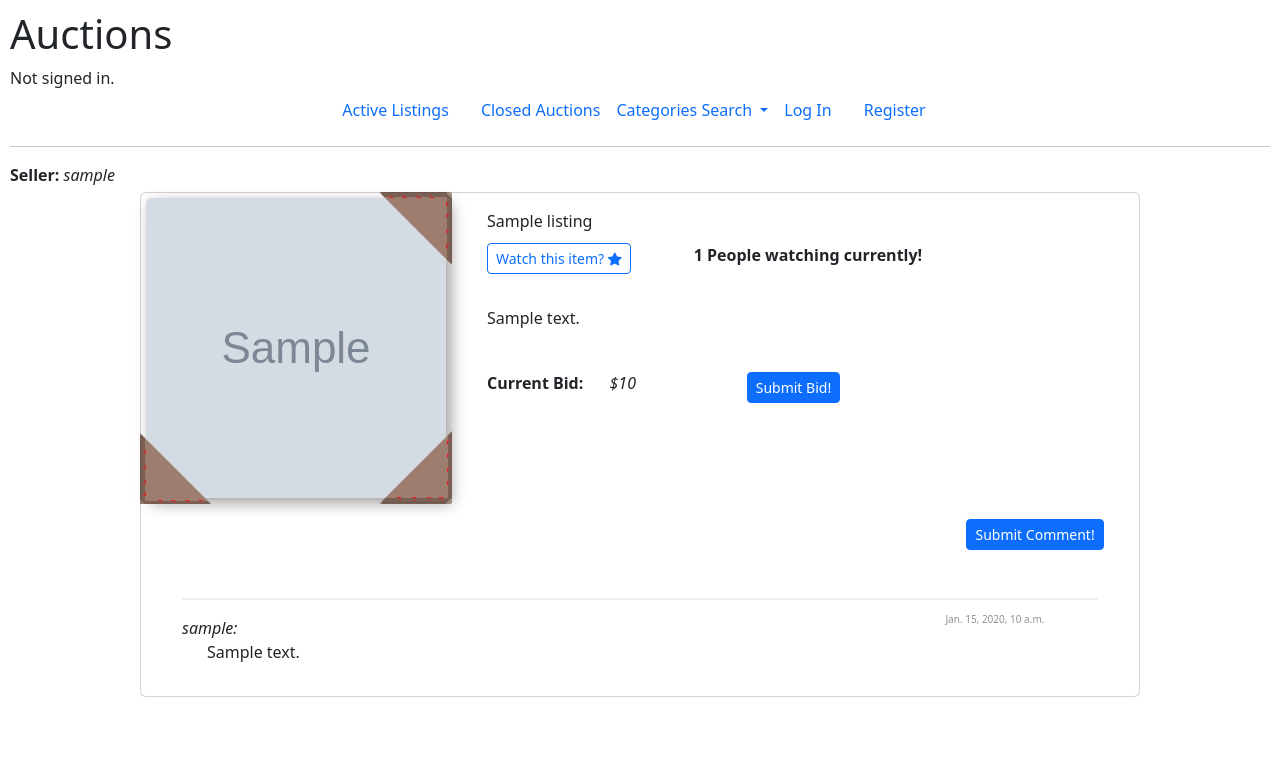
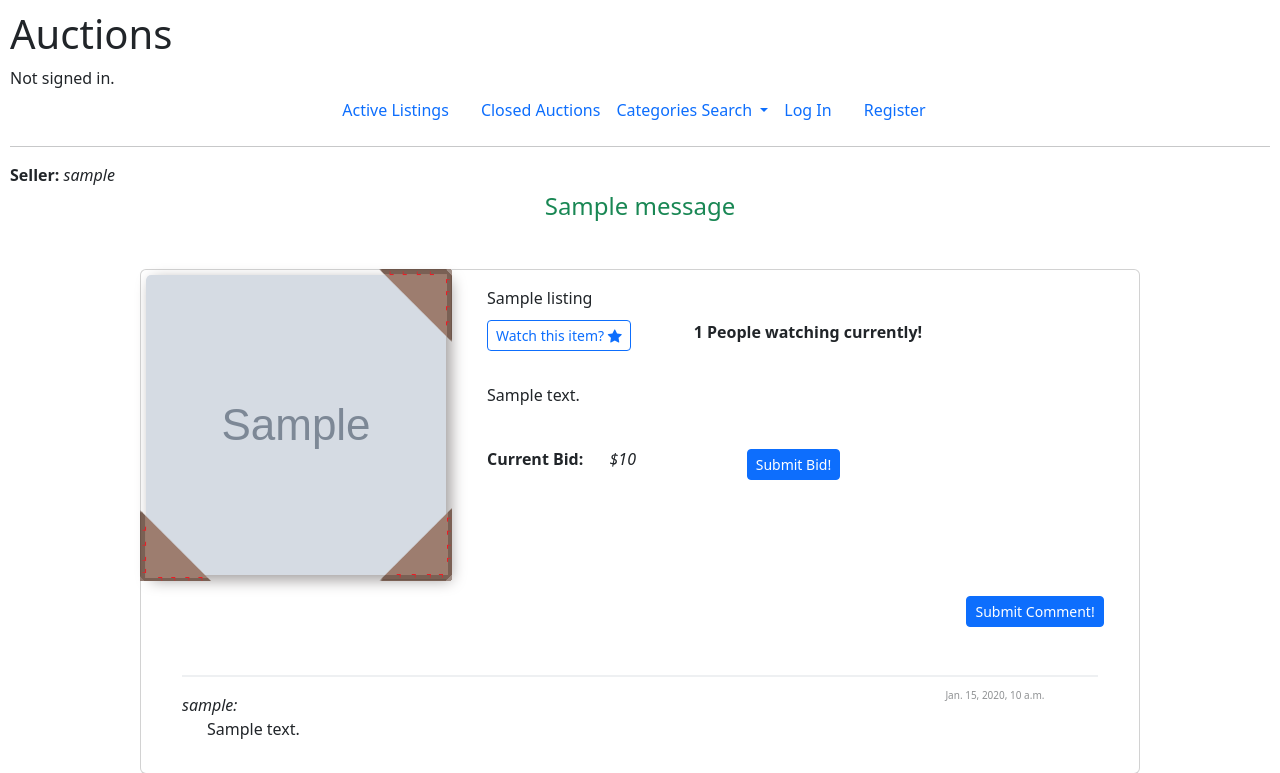
Before and after one commit to NearBee/Commerce, a Django app: page /listing/1 in a window 1280 px wide. Shown: the top 773 px of the page. Run offline with Django 3.2, Linux system fonts and the light colour scheme; tables that the repository leaves empty hold one stand-in row (values such as "Sample post"); grey boxes marked "Sample" are stand-in pictures; one stand-in notice (Sample message) is shown; some libraries are stand-ins or nearby versions.

Commit message:
Message validation

```diff
--- a/commerce/auctions/templates/auctions/listing.html
+++ b/commerce/auctions/templates/auctions/listing.html
@@ -7,6 +7,16 @@
 <div id="auction_creator">
     <strong>Seller: </strong><i>{{ listing.user }}</i>
 </div>
+
+{% if messages %}
+<div class="row justify-content-center">
+    <div class="col-auto">
+        {% for message in messages %}
+        <h4 class="text-{{ message.tags }}  fw-light mb-5">{{ message }}</h4>
+        {% endfor %}
+    </div>
+</div>
+{% endif %}
 
 <div id="whole_card" class="row g-0 justify-content-center">
     <div id="listing_card" class="card mb-3">
```
